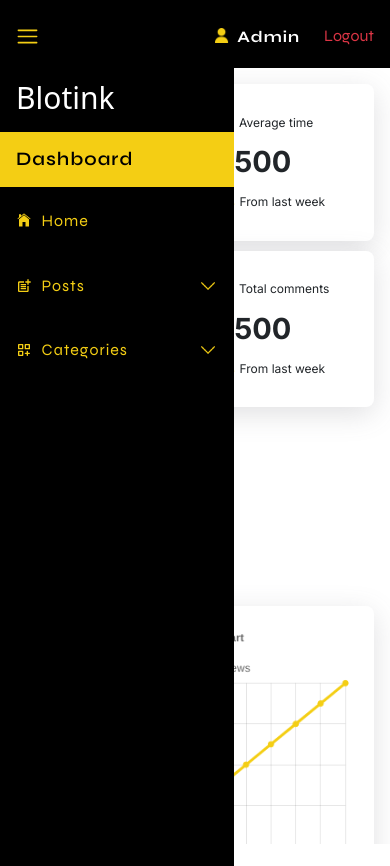
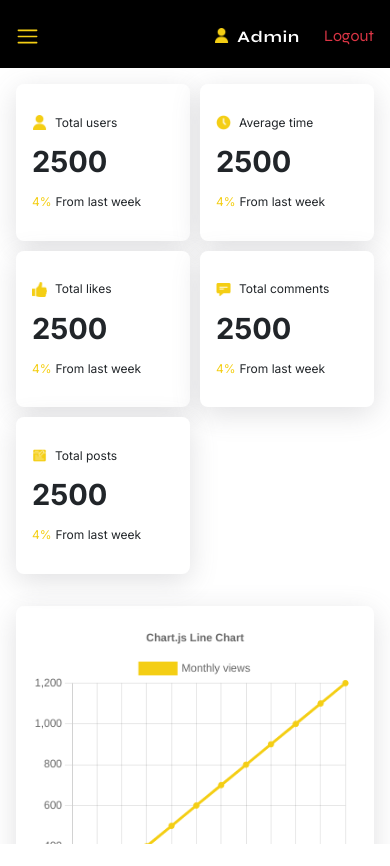
Before and after one commit to lycan10/blotinker, a React (Create React App) app: page /admin in a window 390 px wide. After the commit the page ends 844 px from the top, so only its background shows below. Built offline with nearby package versions, Linux system fonts and the light colour scheme; the HTML template or start-up script is replaced by a standard one; what react-auth-kit would draw is missing.

Commit message:
Admin page done

```diff
--- a/src/pages/adminpage/AdminPage.jsx
+++ b/src/pages/adminpage/AdminPage.jsx
@@ -99,7 +99,7 @@ const AdminPage = () => {
   const signOut = useSignOut
   const [viewMode, setViewMode] = useState("dashboard");
   const [isOpen, setIsOpen] = useState(false);
-  const [showOffcanvas, setShowOffcanvas] = useState(true);
+  const [showOffcanvas, setShowOffcanvas] = useState(false);
   const toggleOffcanvas = () => setShowOffcanvas(!showOffcanvas);
 
   const handleViewChange = (mode) => {
--- a/src/pages/createpost/CreatePost.jsx
+++ b/src/pages/createpost/CreatePost.jsx
@@ -33,7 +33,7 @@ const CreatePost = () => {
   const navigate = useNavigate();
   const [searchParams, setSearchParams] = useSearchParams();
   const postFromParams = searchParams.get('post');
-  const [showOffcanvas, setShowOffcanvas] = useState(true);
+  const [showOffcanvas, setShowOffcanvas] = useState(false);
   const toggleOffcanvas = () => setShowOffcanvas(!showOffcanvas);
   const { userInfo }= useGetUserInfo();
   const signOut = useSignOut
--- a/src/pages/createpost/createpost.css
+++ b/src/pages/createpost/createpost.css
@@ -335,7 +335,6 @@ font-size: 21px;
         flex-direction: column;
         justify-content: center;
         align-items: center;
-        background-color: red;
     }
     .createpost-offcanvas-img{
         background-color: black;
@@ -357,7 +356,6 @@ font-size: 21px;
         flex-direction: column;
         justify-content: center;
         align-items: center;
-        background-color: red;
     }
     .createpost-offcanvas-img{
         background-color: black;
@@ -473,7 +471,6 @@ font-size: 21px;
     flex-direction: column;
     justify-content: center;
     align-items: center;
-    background-color: red;
 }
 .createpost-body-input-title{
     width: 90%;
```
